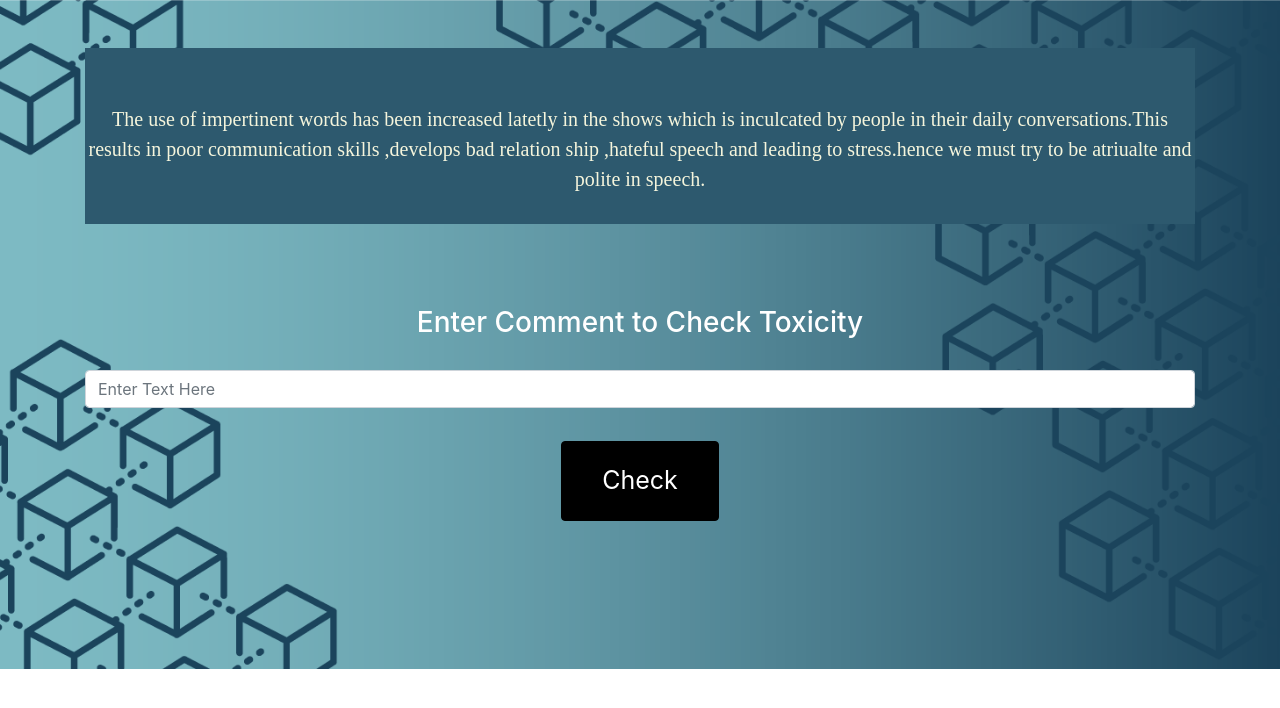
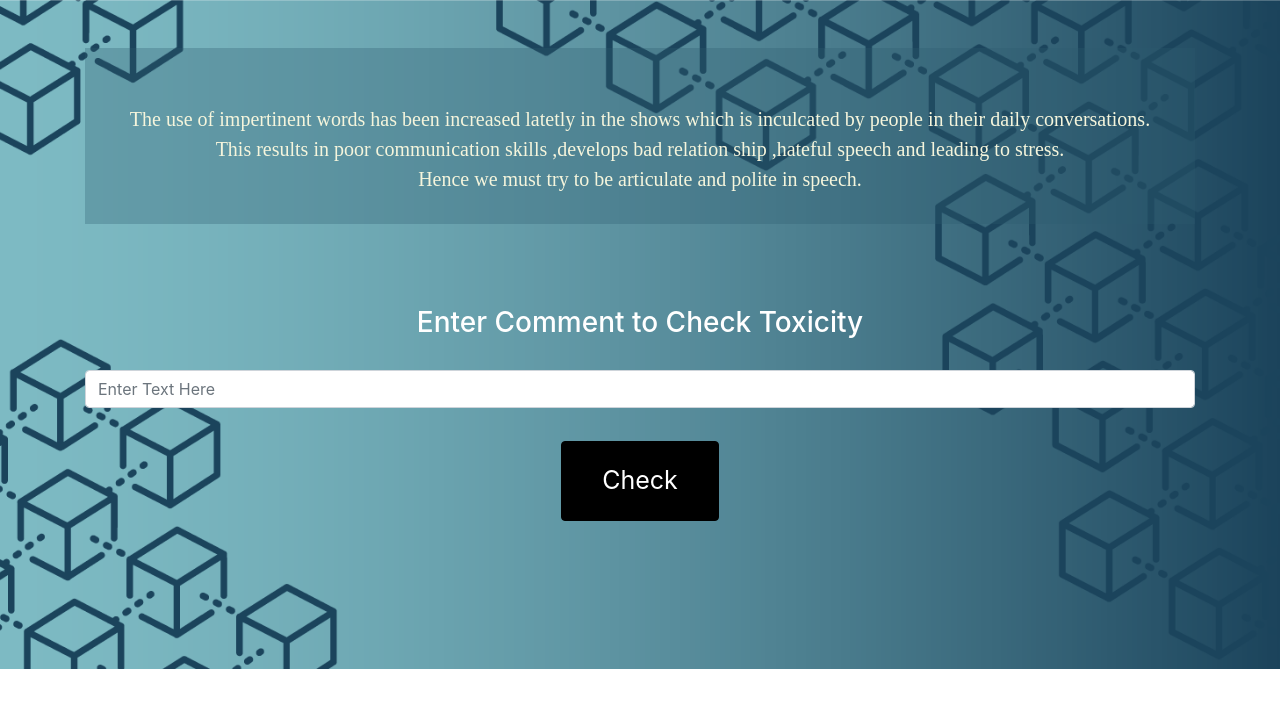
Before and after one commit to sakshm-aurora/No-Offence, a website: page toxic-server/public/index.html in a window 1280 px wide. Drawn offline with nearby package versions, Linux system fonts and the light colour scheme.

Commit message:
Update index.html

```diff
--- a/toxic-server/public/index.html
+++ b/toxic-server/public/index.html
@@ -10,8 +10,8 @@
 </head>
 <body style="background: url('pic.png'); background-repeat: no-repeat;  background-size: 100%">
     <div class="container text-center mt-5">
-    	<center><div style="color:beige; font-family: comic-sans; font-size: 20px; padding-top:5% ; background:rgba(45, 89, 110, 1) ">
-    		<p>The use of impertinent words has been increased latetly in the shows which is inculcated by people in their daily conversations.This results in poor communication skills ,develops bad relation ship ,hateful speech and leading to stress.hence we must try to be atriualte and polite in speech.<br></br></p>
+    	<center><div style="color:beige; font-family: comic-sans; font-size: 20px; padding-top:5% ; background:rgba(45, 89, 110, 0.3) ">
+    		<p>The use of impertinent words has been increased latetly in the shows which is inculcated by people in their daily conversations.<br>This results in poor communication skills ,develops bad relation ship ,hateful speech and leading to stress.<br>Hence we must try to be articulate and polite in speech.<br></br></p>
 
 </div>
 </center>
```
